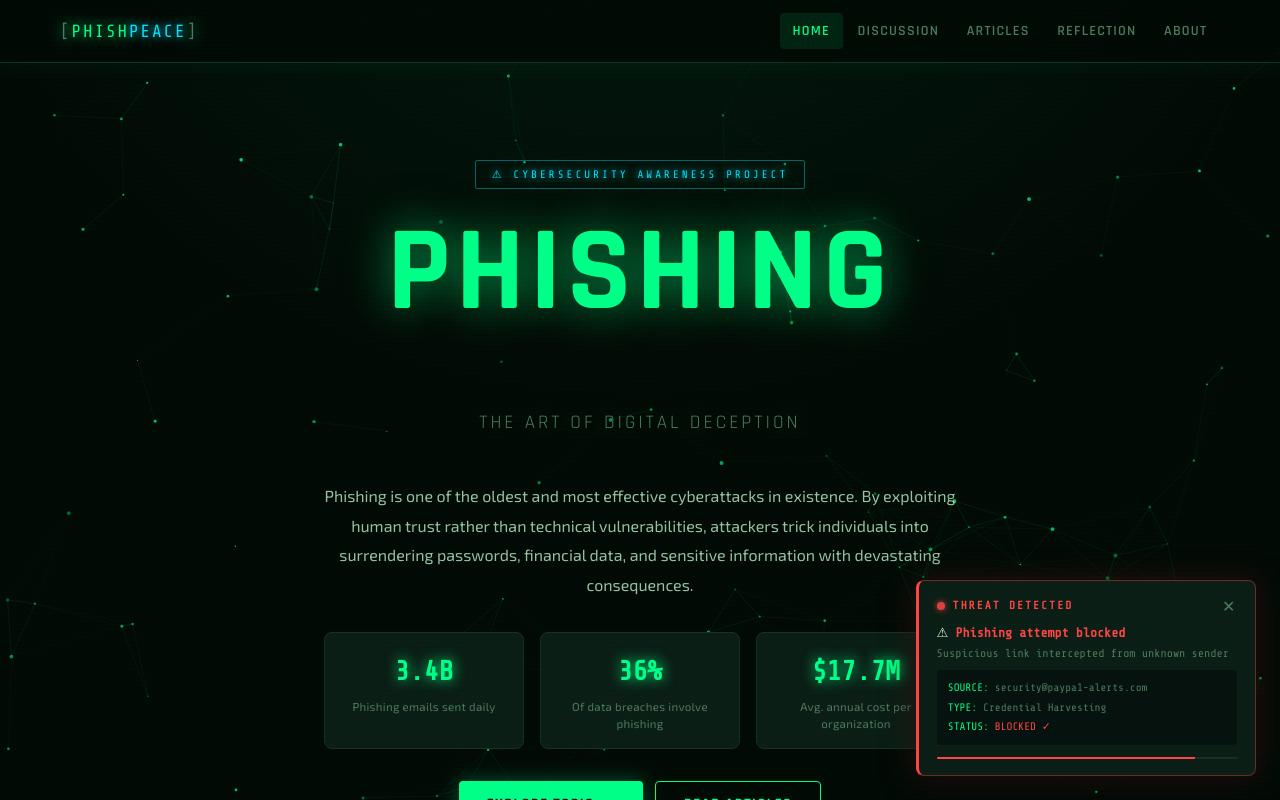
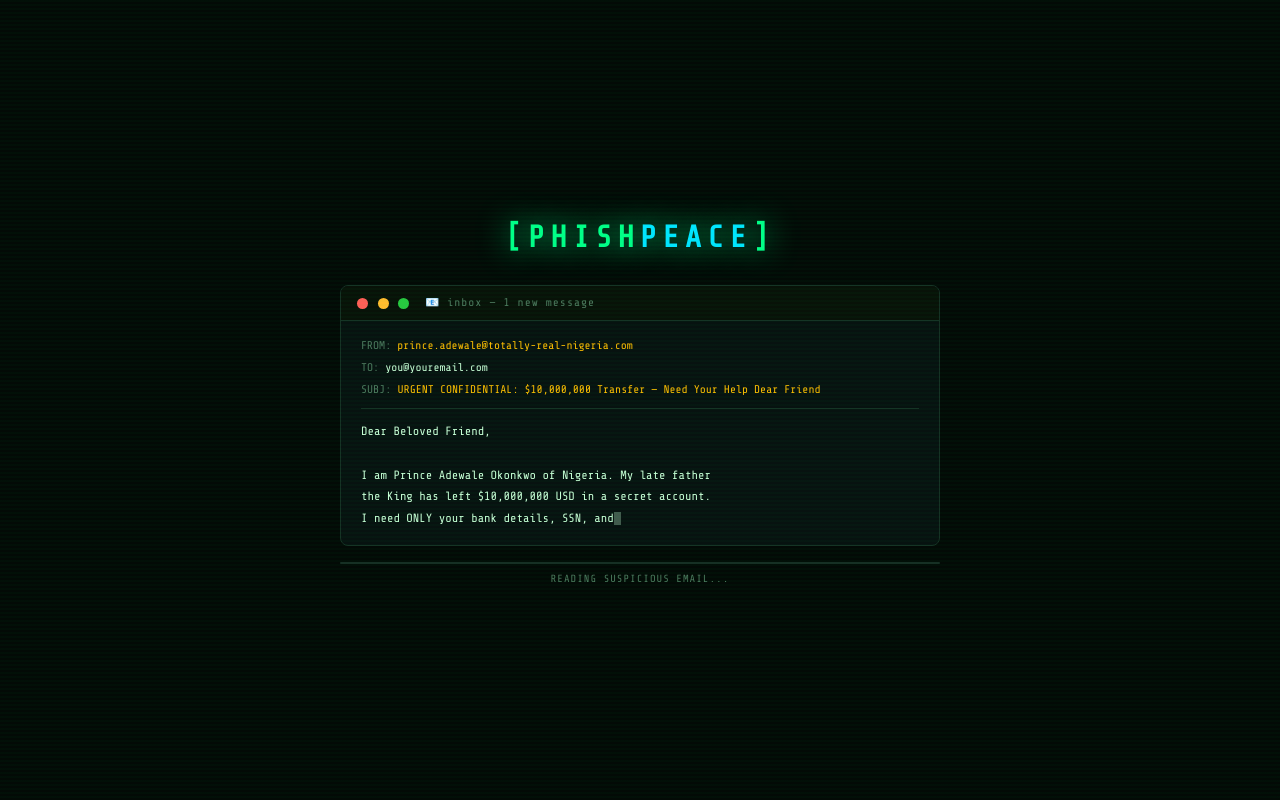
Before and after one commit to kirtdave/Phiswatch, a React (Vite) app: page / in a window 1280 px wide. Shown: the top 800 px of the page. Built offline with nearby package versions, Linux system fonts and the light colour scheme.

Commit message:
boot change

```diff
--- a/src/App.jsx
+++ b/src/App.jsx
@@ -1022,41 +1022,161 @@ function AboutPage() {
   );
 }
 function LoadingScreen({ onDone }) {
-  const [lines, setLines] = useState([]);
   const [visible, setVisible] = useState(true);
-
-  const bootLines = [
-    "> INITIALIZING PHISHPEACE ...",
-    "> LOADING THREAT DATABASE............[OK]",
-    "> SCANNING NETWORK INTERFACES........[OK]",
-    "> ESTABLISHING SECURE CONNECTION.....[OK]",
-    "> LOADING PHISHING SIGNATURES........[OK]",
-    "> DECRYPTING PAYLOAD.................[OK]",
-    "> BYPASSING FIREWALL.................[OK]",
-    "> ALL SYSTEMS NOMINAL",
-    "> LAUNCHING PHISHWATCH...",
+  const [phase, setPhase] = useState("email"); // "email" | "scan" | "blocked" | "boot"
+  const [scanLines, setScanLines] = useState([]);
+  const [bootLines, setBootLines] = useState([]);
+  const [typedSubject, setTypedSubject] = useState("");
+  const [typedBody, setTypedBody] = useState("");
+  const [progress, setProgress] = useState(0);
+
+  const subject =
+    "URGENT CONFIDENTIAL: $10,000,000 Transfer — Need Your Help Dear Friend";
+  const body = [
+    "Dear Beloved Friend,",
+    "",
+    "I am Prince Adewale Okonkwo of Nigeria. My late father",
+    "the King has left $10,000,000 USD in a secret account.",
+    "I need ONLY your bank details, SSN, and mother maiden",
+    "name to transfer this fortune. You keep 40% dear friend.",
+    "",
+    "Please reply with urgency. God bless you abundantly.",
+    "",
+    "— H.R.H Prince Adewale Okonkwo III 👑",
   ];
 
+  // Phase 1: Type the subject line
   useEffect(() => {
+    if (phase !== "email") return;
     let i = 0;
-    const delays = [0, 300, 600, 950, 1250, 2050, 2300, 2600, 3100];
-
-    const timers = bootLines.map((line, index) =>
+    const timer = setInterval(() => {
+      setTypedSubject(subject.slice(0, i + 1));
+      i++;
+      if (i >= subject.length) {
+        clearInterval(timer);
+        // Start typing body after subject done
+        let bi = 0;
+        let lineIndex = 0;
+        let charIndex = 0;
+        const bodyTimer = setInterval(() => {
+          const currentLine = body[lineIndex];
+          if (charIndex <= currentLine.length) {
+            setTypedBody(
+              body.slice(0, lineIndex).join("\n") +
+                "\n" +
+                currentLine.slice(0, charIndex),
+            );
+            charIndex++;
+          } else {
+            lineIndex++;
+            charIndex = 0;
+            if (lineIndex >= body.length) {
+              clearInterval(bodyTimer);
+              setTimeout(() => setPhase("scan"), 800);
+            }
+          }
+          bi++;
+        }, 22);
+      }
+    }, 28);
+    return () => clearInterval(timer);
+  }, [phase]);
+
+  // Phase 2: Scan lines appear
+  useEffect(() => {
+    if (phase !== "scan") return;
+    const lines = [
+      { text: "> INCOMING EMAIL DETECTED...", color: "#c8ffd6", delay: 0 },
+      {
+        text: "> SCANNING SENDER: prince.adewale@totally-real-nigeria.com",
+        color: "#ffbe00",
+        delay: 350,
+      },
+      {
+        text: "> DOMAIN AGE: 3 days  ⚠ SUSPICIOUS",
+        color: "#ffbe00",
+        delay: 700,
+      },
+      { text: "> ANALYZING SUBJECT LINE...", color: "#c8ffd6", delay: 1050 },
+      {
+        text: "> DETECTED: ALL CAPS + EXCESSIVE MONEY PROMISES",
+        color: "#ff4444",
+        delay: 1400,
+      },
+      {
+        text: "> CHECKING CONTENT... NIGERIAN PRINCE PROTOCOL v4.2",
+        color: "#ff4444",
+        delay: 1750,
+      },
+      {
+        text: "> THREAT LEVEL: 😂 MAXIMUM ABSURDITY",
+        color: "#ff4444",
+        delay: 2100,
+      },
+      {
+        text: "> VERDICT: THIS IS OBVIOUSLY FAKE LOL",
+        color: "#ff4444",
+        delay: 2450,
+      },
+    ];
+
+    lines.forEach(({ text, color, delay }) => {
       setTimeout(() => {
-        setLines((prev) => [...prev, line]);
-      }, delays[index]),
+        setScanLines((prev) => [...prev, { text, color }]);
+        setProgress(
+          Math.round(
+            ((lines.findIndex((l) => l.text === text) + 1) / lines.length) * 70,
+          ),
         );
-
-    const exitTimer = setTimeout(() => {
+      }, delay);
+    });
+
+    setTimeout(() => setPhase("blocked"), 2900);
+  }, [phase]);
+
+  // Phase 3: BLOCKED flash then boot
+  useEffect(() => {
+    if (phase !== "blocked") return;
+    setProgress(80);
+    setTimeout(() => setPhase("boot"), 1800);
+  }, [phase]);
+
+  // Phase 4: Boot lines
+  useEffect(() => {
+    if (phase !== "boot") return;
+    const lines = [
+      {
+        text: "> THREAT NEUTRALIZED. PRINCE ADEWALE HAS BEEN DENIED.",
+        color: "#00ff88",
+        delay: 0,
+      },
+      {
+        text: "> YOUR $10,000,000 IS SAFE (it was never real anyway).",
+        color: "#4d7a5e",
+        delay: 400,
+      },
+      { text: "> LOADING PHISHPEACE...", color: "#00ff88", delay: 800 },
+      { text: "> ALL SYSTEMS NOMINAL", color: "#00ff88", delay: 1100 },
+    ];
+
+    lines.forEach(({ text, color, delay }) => {
+      setTimeout(() => {
+        setBootLines((prev) => [...prev, { text, color }]);
+        setProgress(
+          80 +
+            Math.round(
+              ((lines.findIndex((l) => l.text === text) + 1) / lines.length) *
+                20,
+            ),
+        );
+      }, delay);
+    });
+
+    setTimeout(() => {
       setVisible(false);
-      setTimeout(onDone, 600);
-    }, 3200);
-
-    return () => {
-      timers.forEach(clearTimeout);
-      clearTimeout(exitTimer);
-    };
-  }, []);
+      setTimeout(onDone, 700);
+    }, 2200);
+  }, [phase]);
 
   return (
     <div
@@ -1071,7 +1191,8 @@ function LoadingScreen({ onDone }) {
         justifyContent: "center",
         fontFamily: "'Share Tech Mono', monospace",
         opacity: visible ? 1 : 0,
-        transition: "opacity 0.6s ease",
+        transition: "opacity 0.7s ease",
+        padding: "1rem",
       }}
     >
       {/* Scanlines overlay */}
@@ -1079,34 +1200,37 @@ function LoadingScreen({ onDone }) {
         style={{
           position: "absolute",
           inset: 0,
+          pointerEvents: "none",
           background:
             "repeating-linear-gradient(0deg, transparent, transparent 2px, rgba(0,255,100,0.015) 2px, rgba(0,255,100,0.015) 4px)",
-          pointerEvents: "none",
         }}
       />
 
       {/* Logo */}
       <div
         style={{
-          fontSize: "clamp(1.4rem, 5vw, 2.2rem)",
+          fontSize: "clamp(1.2rem, 4vw, 1.9rem)",
           color: "#00ff88",
           letterSpacing: "6px",
-          textShadow: "0 0 30px #00ff88, 0 0 60px rgba(0,255,136,0.3)",
-          marginBottom: "2.5rem",
           fontWeight: "bold",
+          marginBottom: "1.5rem",
+          textShadow: "0 0 30px #00ff88",
         }}
       >
         [PHISH<span style={{ color: "#00e5ff" }}>PEACE</span>]
       </div>
 
-      {/* Terminal box */}
+      {/* Main box */}
       <div
         style={{
-          width: "min(560px, 90vw)",
+          width: "min(600px, 95vw)",
           background: "#071210",
-          border: "1px solid #163024",
+          border: `1px solid ${phase === "blocked" ? "rgba(255,68,68,0.6)" : "#163024"}`,
           borderRadius: "8px",
           overflow: "hidden",
+          transition: "border-color 0.3s ease",
+          boxShadow:
+            phase === "blocked" ? "0 0 40px rgba(255,68,68,0.2)" : "none",
         }}
       >
         {/* Titlebar */}
@@ -1120,93 +1244,235 @@ function LoadingScreen({ onDone }) {
             gap: "0.6rem",
           }}
         >
+          {["#ff5f57", "#ffbd2e", "#28c840"].map((c) => (
             <span
+              key={c}
               style={{
                 width: 11,
                 height: 11,
                 borderRadius: "50%",
-              background: "#ff5f57",
+                background: c,
                 display: "inline-block",
               }}
             />
-          <span
-            style={{
-              width: 11,
-              height: 11,
-              borderRadius: "50%",
-              background: "#ffbd2e",
-              display: "inline-block",
-            }}
-          />
-          <span
-            style={{
-              width: 11,
-              height: 11,
-              borderRadius: "50%",
-              background: "#28c840",
-              display: "inline-block",
-            }}
-          />
+          ))}
           <span
             style={{
               fontSize: "0.7rem",
               color: "#4d7a5e",
-              marginLeft: "0.5rem",
+              marginLeft: "0.4rem",
               letterSpacing: "1px",
             }}
           >
-            phishpeace — boot_sequence.sh
+            {phase === "email" || phase === "scan"
+              ? "📧 inbox — 1 new message"
+              : phase === "blocked"
+                ? "🚫 threat_blocked.sh"
+                : "phishpeace — boot.sh"}
           </span>
         </div>
 
-        {/* Terminal lines */}
-        <div style={{ padding: "1.25rem 1.5rem", minHeight: "200px" }}>
-          {lines.map((line, i) => {
-            const isOK = line.includes("[OK]");
-            const isLast = i === lines.length - 1;
-            return (
+        <div style={{ padding: "1rem 1.25rem", minHeight: "220px" }}>
+          {/* Phase: Email display */}
+          {(phase === "email" || phase === "scan") && (
+            <div>
+              {/* Email header */}
+              <div
+                style={{
+                  borderBottom: "1px solid #163024",
+                  paddingBottom: "0.6rem",
+                  marginBottom: "0.75rem",
+                }}
+              >
+                <div style={{ fontSize: "0.7rem", marginBottom: "0.25rem" }}>
+                  <span style={{ color: "#4d7a5e" }}>FROM: </span>
+                  <span style={{ color: "#ffbe00" }}>
+                    prince.adewale@totally-real-nigeria.com
+                  </span>
+                </div>
+                <div style={{ fontSize: "0.7rem", marginBottom: "0.25rem" }}>
+                  <span style={{ color: "#4d7a5e" }}>TO: </span>
+                  <span style={{ color: "#c8ffd6" }}>you@youremail.com</span>
+                </div>
+                <div
+                  style={{
+                    fontSize: "0.7rem",
+                    display: "flex",
+                    flexWrap: "wrap",
+                    gap: "0.4rem",
+                    alignItems: "center",
+                  }}
+                >
+                  <span style={{ color: "#4d7a5e" }}>SUBJ: </span>
+                  <span style={{ color: "#ffbe00" }}>{typedSubject}</span>
+                  {phase === "email" &&
+                    typedSubject.length < subject.length && (
+                      <span
+                        style={{
+                          background: "#ffbe00",
+                          width: "8px",
+                          height: "14px",
+                          display: "inline-block",
+                          verticalAlign: "middle",
+                          animation: "blink 0.8s step-end infinite",
+                        }}
+                      />
+                    )}
+                </div>
+              </div>
+
+              {/* Email body */}
+              <div
+                style={{
+                  fontSize: "0.75rem",
+                  color: "#c8ffd6",
+                  lineHeight: "1.8",
+                  whiteSpace: "pre-wrap",
+                  minHeight: "100px",
+                }}
+              >
+                {typedBody}
+                {phase === "email" && typedSubject.length >= subject.length && (
+                  <span
+                    style={{
+                      background: "#c8ffd6",
+                      width: "7px",
+                      height: "13px",
+                      display: "inline-block",
+                      verticalAlign: "middle",
+                      animation: "blink 0.8s step-end infinite",
+                    }}
+                  />
+                )}
+              </div>
+
+              {/* Scan lines appearing over email */}
+              {phase === "scan" && scanLines.length > 0 && (
+                <div
+                  style={{
+                    marginTop: "0.75rem",
+                    borderTop: "1px solid #163024",
+                    paddingTop: "0.75rem",
+                  }}
+                >
+                  {scanLines.map((line, i) => (
                     <div
                       key={i}
                       style={{
-                  fontSize: "0.82rem",
+                        fontSize: "0.72rem",
+                        color: line.color,
                         lineHeight: "1.9",
-                  color: isOK
-                    ? "#4d7a5e"
-                    : line.includes("LAUNCHING") || line.includes("NOMINAL")
-                      ? "#00ff88"
-                      : "#c8ffd6",
-                }}
-              >
-                {line}
-                {isOK && (
-                  <span style={{ color: "#00ff88", marginLeft: "4px" }}>✓</span>
+                        animation: "fadeIn 0.3s ease",
+                      }}
+                    >
+                      {line.text}
+                    </div>
+                  ))}
+                </div>
               )}
-                {isLast && !isOK && (
+            </div>
+          )}
+
+          {/* Phase: BLOCKED */}
+          {phase === "blocked" && (
+            <div
+              style={{
+                display: "flex",
+                flexDirection: "column",
+                alignItems: "center",
+                justifyContent: "center",
+                minHeight: "200px",
+                gap: "1rem",
+                animation: "fadeIn 0.3s ease",
+              }}
+            >
+              <div
+                style={{
+                  fontSize: "clamp(2.5rem, 8vw, 4rem)",
+                  fontWeight: "900",
+                  color: "#ff4444",
+                  letterSpacing: "8px",
+                  border: "3px solid #ff4444",
+                  padding: "0.3rem 1.5rem",
+                  borderRadius: "4px",
+                  textShadow: "0 0 30px rgba(255,68,68,0.8)",
+                  boxShadow: "0 0 40px rgba(255,68,68,0.2)",
+                  animation: "stampIn 0.3s ease",
+                }}
+              >
+                BLOCKED
+              </div>
+              <div
+                style={{
+                  fontSize: "0.75rem",
+                  color: "#ff4444",
+                  letterSpacing: "2px",
+                  textAlign: "center",
+                }}
+              >
+                ⚠ PHISHING ATTEMPT DETECTED
+              </div>
+              <div
+                style={{
+                  fontSize: "0.68rem",
+                  color: "#4d7a5e",
+                  textAlign: "center",
+                  lineHeight: "1.8",
+                  maxWidth: "340px",
+                }}
+              >
+                Sorry Prince Adewale — your $10M offer
+                <br />
+                has been <span style={{ color: "#ff4444" }}>DENIED</span> 😂
+                <br />
+                <span style={{ color: "#2a4a35" }}>
+                  Better luck next time (please don't try again)
+                </span>
+              </div>
+            </div>
+          )}
+
+          {/* Phase: Boot */}
+          {phase === "boot" && (
+            <div>
+              {bootLines.map((line, i) => (
+                <div
+                  key={i}
+                  style={{
+                    fontSize: "0.78rem",
+                    color: line.color,
+                    lineHeight: "2",
+                    animation: "fadeIn 0.3s ease",
+                  }}
+                >
+                  {line.text}
+                  {i === bootLines.length - 1 && (
                     <span
                       style={{
-                      display: "inline-block",
+                        background: line.color,
                         width: "8px",
                         height: "14px",
-                      background: "#00ff88",
+                        display: "inline-block",
+                        verticalAlign: "middle",
                         marginLeft: "4px",
-                      verticalAlign: "middle",
                         animation: "blink 1s step-end infinite",
                       }}
                     />
                   )}
                 </div>
-            );
-          })}
+              ))}
+            </div>
+          )}
         </div>
       </div>
 
       {/* Progress bar */}
       <div
         style={{
-          width: "min(560px, 90vw)",
+          width: "min(600px, 95vw)",
           height: "2px",
           background: "#163024",
-          marginTop: "1.5rem",
+          marginTop: "1rem",
           borderRadius: "2px",
           overflow: "hidden",
         }}
@@ -1214,23 +1480,45 @@ function LoadingScreen({ onDone }) {
         <div
           style={{
             height: "100%",
-            background: "#00ff88",
-            boxShadow: "0 0 8px #00ff88",
-            width: `${(lines.length / bootLines.length) * 100}%`,
-            transition: "width 0.3s ease",
+            background:
+              phase === "blocked"
+                ? "#ff4444"
+                : phase === "boot"
+                  ? "#00ff88"
+                  : "#00e5ff",
+            boxShadow: `0 0 8px ${phase === "blocked" ? "#ff4444" : phase === "boot" ? "#00ff88" : "#00e5ff"}`,
+            width: `${progress}%`,
+            transition: "width 0.4s ease, background 0.3s ease",
           }}
         />
       </div>
       <div
         style={{
-          fontSize: "0.68rem",
+          fontSize: "0.65rem",
           color: "#4d7a5e",
-          marginTop: "0.5rem",
+          marginTop: "0.4rem",
           letterSpacing: "1px",
         }}
       >
-        {Math.round((lines.length / bootLines.length) * 100)}% LOADED
-      </div>
+        {phase === "email"
+          ? "READING SUSPICIOUS EMAIL..."
+          : phase === "scan"
+            ? "ANALYZING THREAT..."
+            : phase === "blocked"
+              ? "THREAT NEUTRALIZED"
+              : "LAUNCHING PHISHPEACE..."}
+      </div>
+
+      <style>{`
+        @keyframes stampIn {
+          from { opacity: 0; transform: scale(1.5) rotate(-3deg); }
+          to   { opacity: 1; transform: scale(1) rotate(-3deg); }
+        }
+        @keyframes fadeIn {
+          from { opacity: 0; transform: translateY(6px); }
+          to   { opacity: 1; transform: translateY(0); }
+        }
+      `}</style>
     </div>
   );
 }
```
Lines whose indentation alone changed are shown as unchanged.
